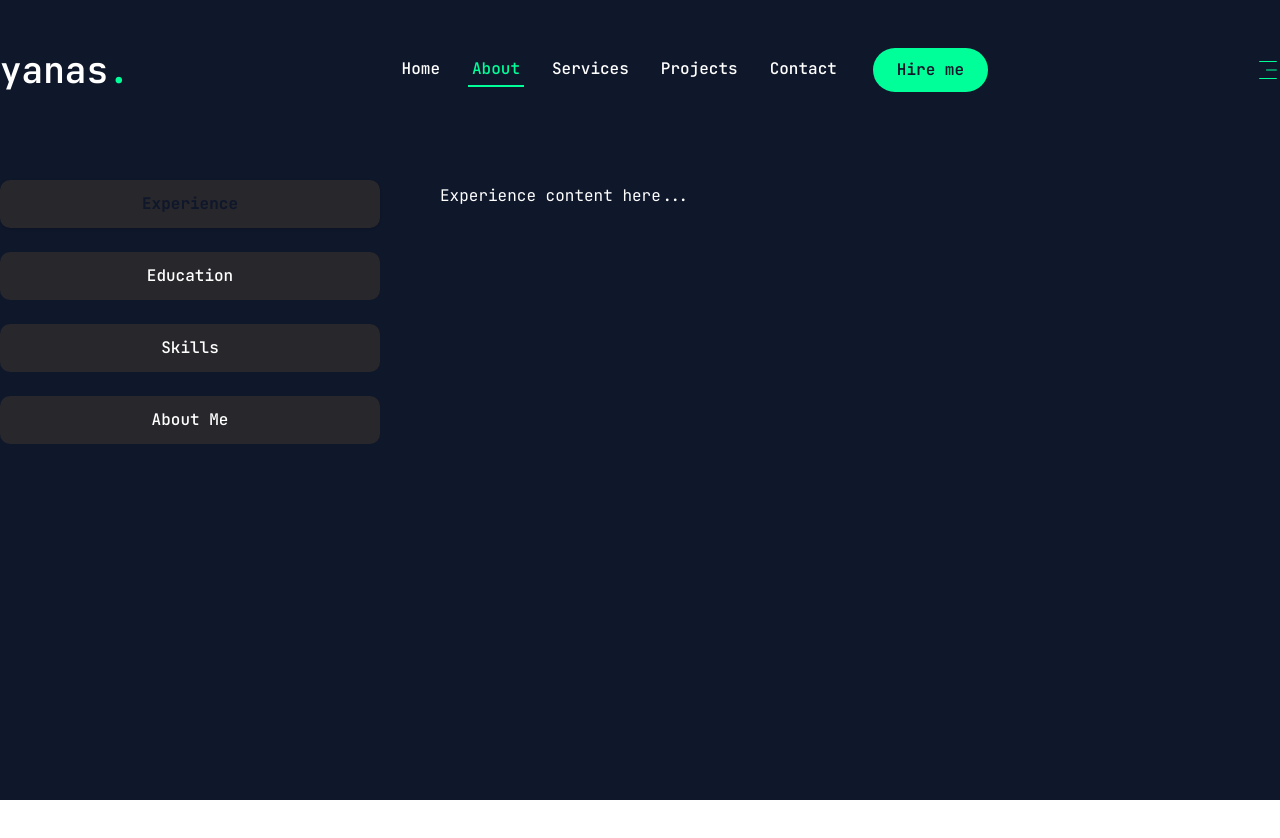
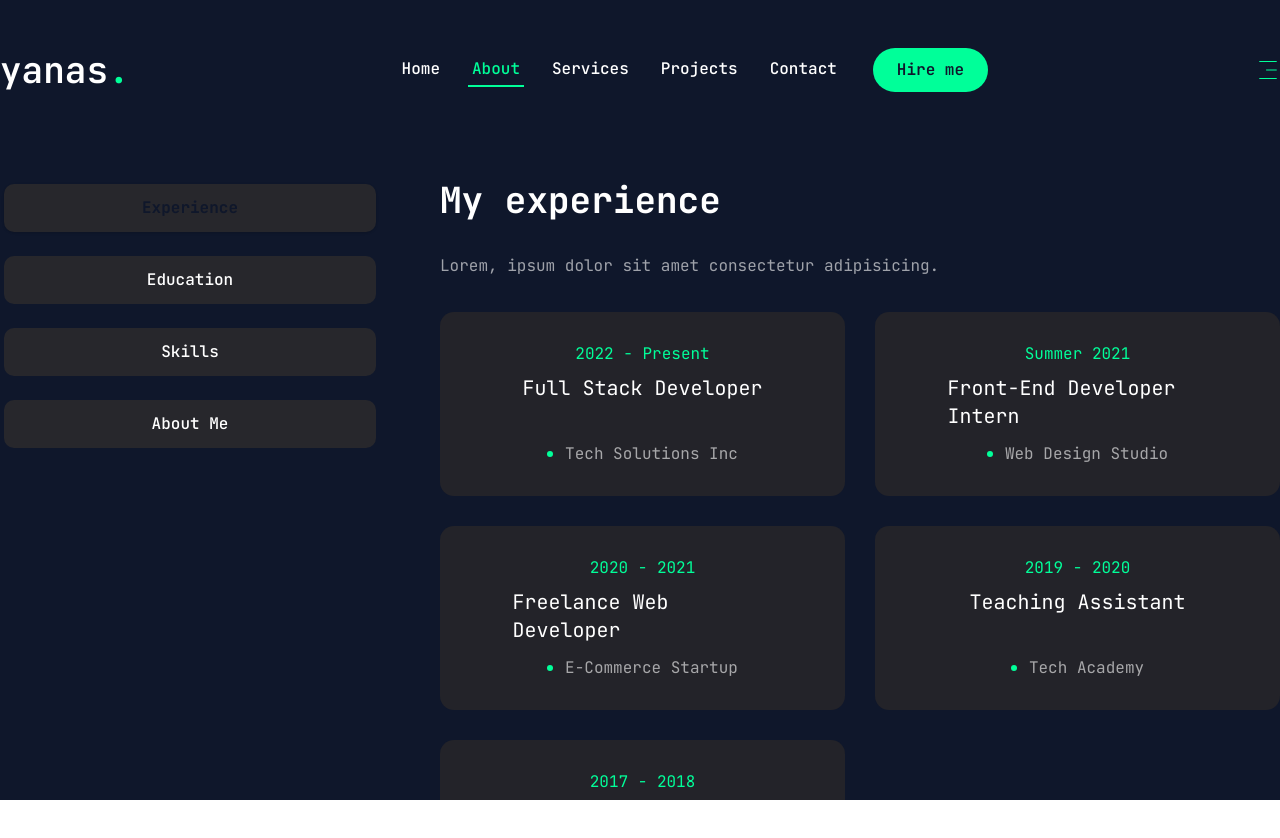
Before and after one commit to yanas-logs/yanas-dev, a Next.js app: page /aboutme in a window 1280 px wide. Shown: the top 838 px of the page. Before the commit the page ends 800 px from the top, so only its background shows below. Built offline with nearby package versions, Linux system fonts and the light colour scheme.

Commit message:
Enhance About Me page with scrollable sections and tooltips; update styles for accent colors

```diff
--- a/app/aboutme/page.tsx
+++ b/app/aboutme/page.tsx
@@ -22,6 +22,9 @@ import { Tabs, TabsContent, TabsList, TabsTrigger } from "@/components/ui/tabs";
 // import { ScrollArea } from "@/components/ui/scroll-area";
 
 import { motion } from "framer-motion";
+import { ScrollArea } from "@radix-ui/react-scroll-area";
+import { Item } from "@radix-ui/react-select";
+import { Tooltip, TooltipContent, TooltipProvider, TooltipTrigger } from "@/components/ui/tooltip";
 
 // about data
 const about = {
@@ -108,10 +111,97 @@ const AboutMe = () => {
 
           {/* Content area */}
           <div className="min-h-[70vh] w-full">
-            <TabsContent value="experience">Experience content here...</TabsContent>
-            <TabsContent value="education">Education content here...</TabsContent>
-            <TabsContent value="skills">Skills content here...</TabsContent>
-            <TabsContent value="about">About me content here...</TabsContent>
+            {/* Experience area */}
+            <TabsContent value="experience" className="w-full">
+              <div className="flex flex-col gap-[30px] text-center xl:text-left">
+                <h3 className="text-4xl font-bold">{experience.title}</h3>
+                <p className="max-w-[600px] text-white/60 mx-auto xl:mx-0">
+                  {experience.description}
+                </p>
+                <ScrollArea className="h-[400px]">
+                  <ul className="grid grid-cols-1 lg:grid-cols-2 gap-[30px]">
+                    {experience.items.map((item, index) => {
+                      return (
+                        <li key={index} className="bg-[#232329] h-[184px] py-6 px-10 rounded-xl flex flex-col justify-center items-center ls:items-start gap-1">
+                          <span className="text-accentNeon">{item.duration}</span>
+                          <h3 className="text-xl max-w-[260px] min-h-[60px] text-center lg:text-left">{item.position}</h3>
+                          <div className="flex items-center gap-3">
+                            {/* dot */}
+                            <span className="w-[6px] h-[6px] rounded-full bg-accentNeon"></span>
+                            <p className="text-white/60">{item.company}</p>
+                          </div>
+                        </li>
+                      );
+                    })}
+                  </ul>
+                </ScrollArea>
+              </div>
+            </TabsContent>
+
+            <TabsContent value="education" className="w-full">
+              <div className="flex flex-col gap-[30px] text-center xl:text-left">
+                <h3 className="text-4xl font-bold">{education.title}</h3>
+                <p className="max-w-[600px] text-white/60 mx-auto xl:mx-0">
+                  {education.description}
+                </p>
+                <ScrollArea className="h-[400px]">
+                  <ul className="grid grid-cols-1 lg:grid-cols-2 gap-[30px]">
+                    {education.items.map((item, index) => {
+                      return (
+                        <li key={index} className="bg-[#232329] h-[184px] py-6 px-10 rounded-xl flex flex-col justify-center items-center ls:items-start gap-1">
+                          <span className="text-accentNeon">{item.duration}</span>
+                          <h3 className="text-xl max-w-[260px] min-h-[60px] text-center lg:text-left">{item.degree}</h3>
+                          <div className="flex items-center gap-3">
+                            {/* dot */}
+                            <span className="w-[6px] h-[6px] rounded-full bg-accentNeon"></span>
+                            <p className="text-white/60">{item.institution}</p>
+                          </div>
+                        </li>
+                      );
+                    })}
+                  </ul>
+                </ScrollArea>
+              </div>
+            </TabsContent>
+
+            <TabsContent value="skills" className="w-full h-full">
+              <div className="flex flex-col gap-[30px]">
+                <div className="flex flex-col gap-[30px] text-center xl:text-left">
+                  <h3 className="text-4xl font-bold">{skills.title}</h3>
+                  <p className="max-w-[600px] text-white/60 mx-auto xl:mx-0">
+                    {skills.description}
+                  </p>
+                </div>
+
+                <ul className="grid grid-cols-2 sm:grid-cols-3 md:grid-cols-4 gap-4 xl:gap-[30px]">
+                  {skills.skillList.map((skill, index) => {
+                    return (
+                      <li key={index}>
+                        <TooltipProvider delayDuration={100}>
+                          <Tooltip>
+                            <TooltipTrigger className="w-full h-[150px] bg-[#232329] rounded-xl flex justify-center items-center group">
+                                <div className="text-6xl group-hover:text-accentNeon transition-all duration-300">
+                                  {skill.icon}
+                                </div>
+                            </TooltipTrigger>
+                            <TooltipContent>
+                              <p className="capitalize">{skill.name}</p>
+                            </TooltipContent>
+                          </Tooltip>
+                        </TooltipProvider>
+                      </li>
+                    );
+                  })}
+                </ul>
+              </div>
+            </TabsContent>
+
+            <TabsContent value="about" className="w-full text-center xl:text-left">
+              <div>
+                <h3>{about.title}</h3>
+                <p>{about.description}</p>
+              </div>
+            </TabsContent>
           </div>
         </Tabs>
       </div>
--- a/app/globals.css
+++ b/app/globals.css
@@ -96,6 +96,8 @@
   --muted-foreground: oklch(0.704 0.04 256.788);
   --accent: oklch(0.279 0.041 260.031);
   --accent-foreground: oklch(0.984 0.003 247.858);
+  --accent-neon: oklch(0.8791 0.2134 155.95);
+  --accent-neon-hover: oklch(0.7999 0.1936 156.11);
   --destructive: oklch(0.704 0.191 22.216);
   --border: oklch(0.8791 0.2134 155.95);
   --input: oklch(1 0 0 / 15%);
--- a/components/ui/scroll-area.tsx
+++ b/components/ui/scroll-area.tsx
@@ -49,7 +49,7 @@ function ScrollBar({
     >
       <ScrollAreaPrimitive.ScrollAreaThumb
         data-slot="scroll-area-thumb"
-        className="bg-border relative flex-1 rounded-full"
+        className="bg-border relative flex-1 rounded-full bg-accentNeon"
       />
     </ScrollAreaPrimitive.ScrollAreaScrollbar>
   )
--- a/components/ui/tabs.tsx
+++ b/components/ui/tabs.tsx
@@ -26,7 +26,7 @@ function TabsList({
     <TabsPrimitive.List
       data-slot="tabs-list"
       className={cn(
-        "inline-flex h-auto rounded-mdp-1 text-primary ",
+        "inline-flex h-auto rounded-md p-1 text-primary ",
         className
       )}
       {...props}
@@ -42,7 +42,16 @@ function TabsTrigger({
     <TabsPrimitive.Trigger
       data-slot="tabs-trigger"
       className={cn(
-        "inline-flex items-center w-full bg-[#27272c] justify-center whitespace-nowrap text-white rounded-lg p-3 text-base font-medium ring-offset-white transition-all disabled:pointer-event-none disabled:opacity-50 data-[state=active]:bg-accentNeon data-[state=active]:text-primary data-[state=active]:font-bold data-[state=active]:shadow-sm",
+        // base layout
+        "inline-flex items-center w-full  justify-center whitespace-nowrap",
+        // base style
+        "bg-[#27272c] text-white rounded-lg p-3 text-base font-medium ring-offset-white transition-all duration-300",
+        // hover (optional)
+        // "hover:text-accentNeonHover hover:border-b-2 hover:border-accentNeonHover",
+        // active state
+        "data-[state=active]:bg-accentNeon data-[state=active]:text-primary data-[state=active]:font-bold data-[state=active]:shadow-sm",
+        // disabled
+        "disabled:pointer-event-none disabled:opacity-50",
         className
       )}
       {...props}
```
